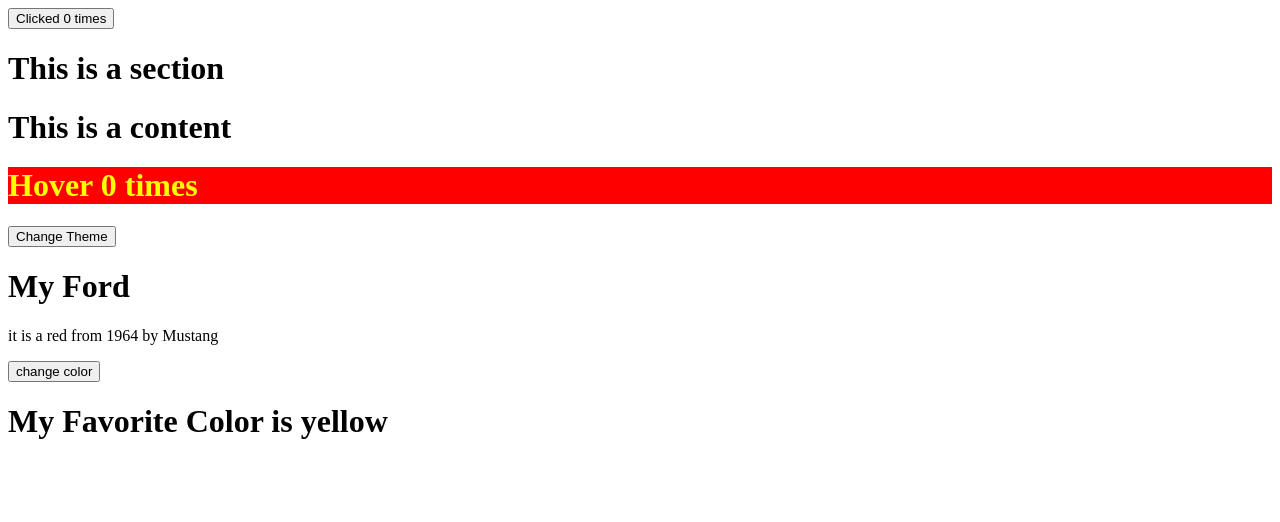
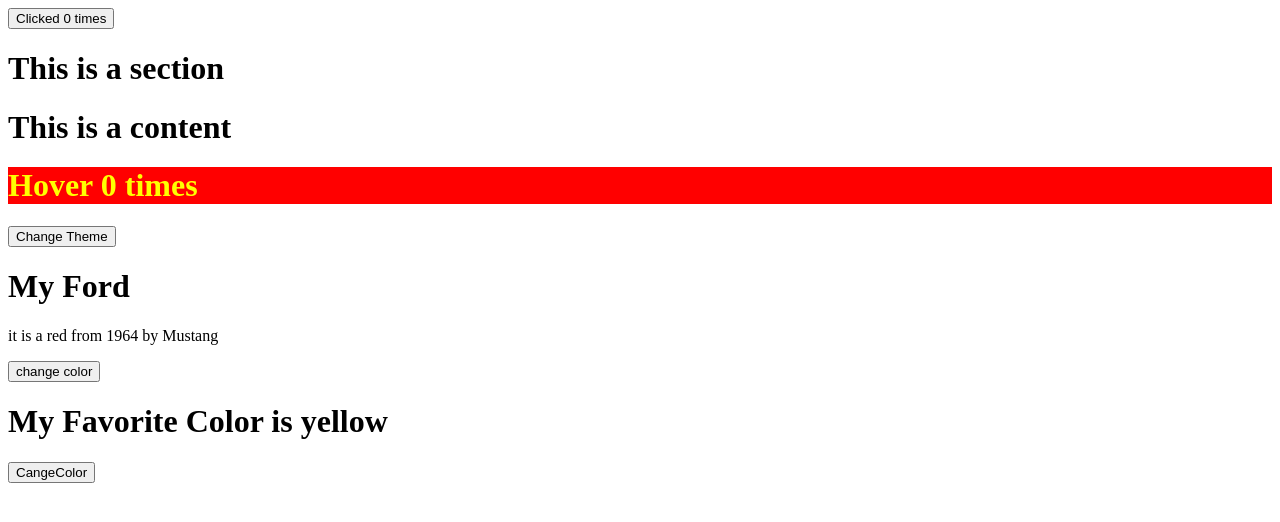
Before and after one commit to atikhasan007/react-practice, a React app: page / in a window 1280 px wide. Shown: the top 522 px of the page. Built offline with nearby package versions, Linux system fonts and the light colour scheme; the HTML template or start-up script is replaced by a standard one.

Commit message:
getDerivedstetefromprops and other fun

```diff
--- a/src/App.jsx
+++ b/src/App.jsx
@@ -35,7 +35,7 @@ export default class App extends React.Component {
                 </div>
             </themeContext.Provider>
             <StatePractice />
-            <Header />
+            <Header favcol = "yellow"/>
 
 
 
--- a/src/components/Header.jsx
+++ b/src/components/Header.jsx
@@ -1,4 +1,4 @@
-//getDerivedStateFromProps
+//comonentDidMount
 
 import React from "react";
 export default class Header extends React.Component {
@@ -12,16 +12,18 @@ constructor (props){
 }
 
 
+static getDerivedStateFromProps (props, state){
+    return {
+        favoritecolor : props.favcol,
+    }
+}
 
 
-componentDidMount () {
-    setTimeout(()=>{
-        this.setState({
-            favoritecolor: 'yellow'
-        })
-    }, 3000)
+changeColor = () =>{
+    this.setState({
+        favoritecolor : "blue",
+    })
 }
-
 
 
 
@@ -30,6 +32,7 @@ componentDidMount () {
         return (
             <div>
                 <h1>My Favorite Color is {favoritecolor}</h1>
+                <button type="button" onClick={this.changeColor}>CangeColor</button>
             </div>
         )
     }
```
